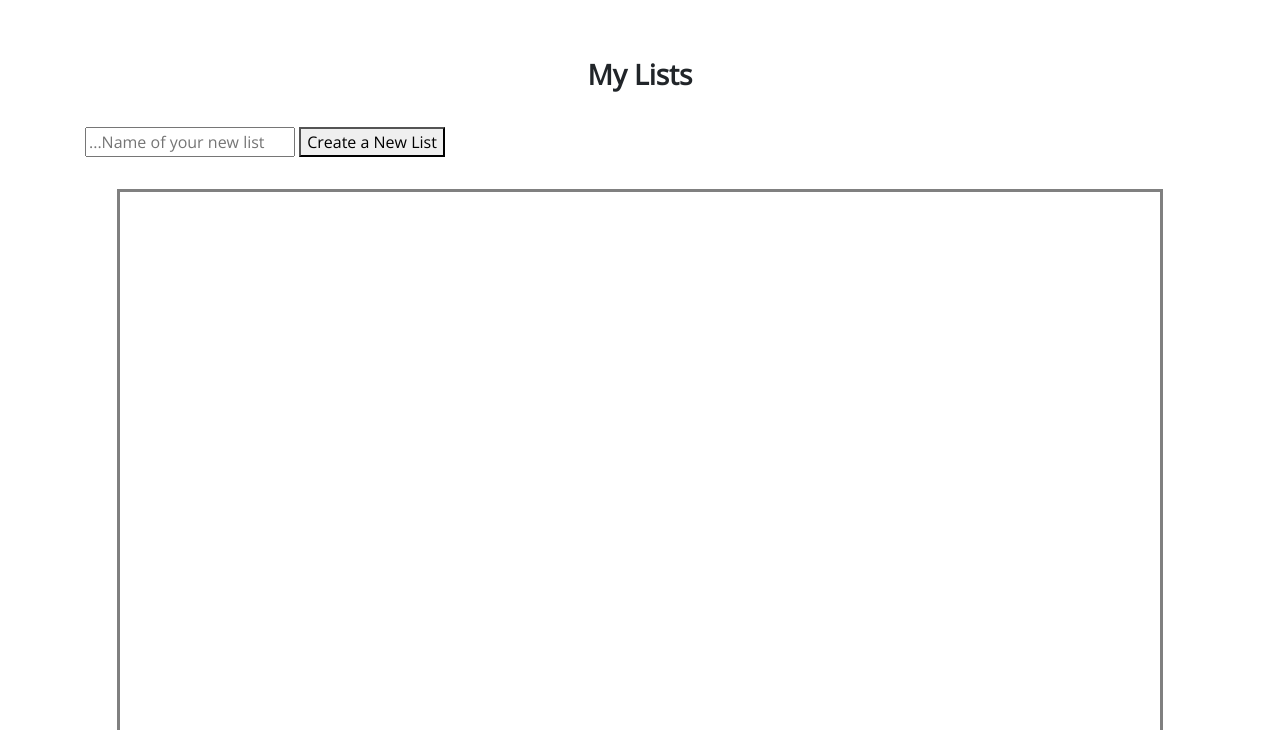
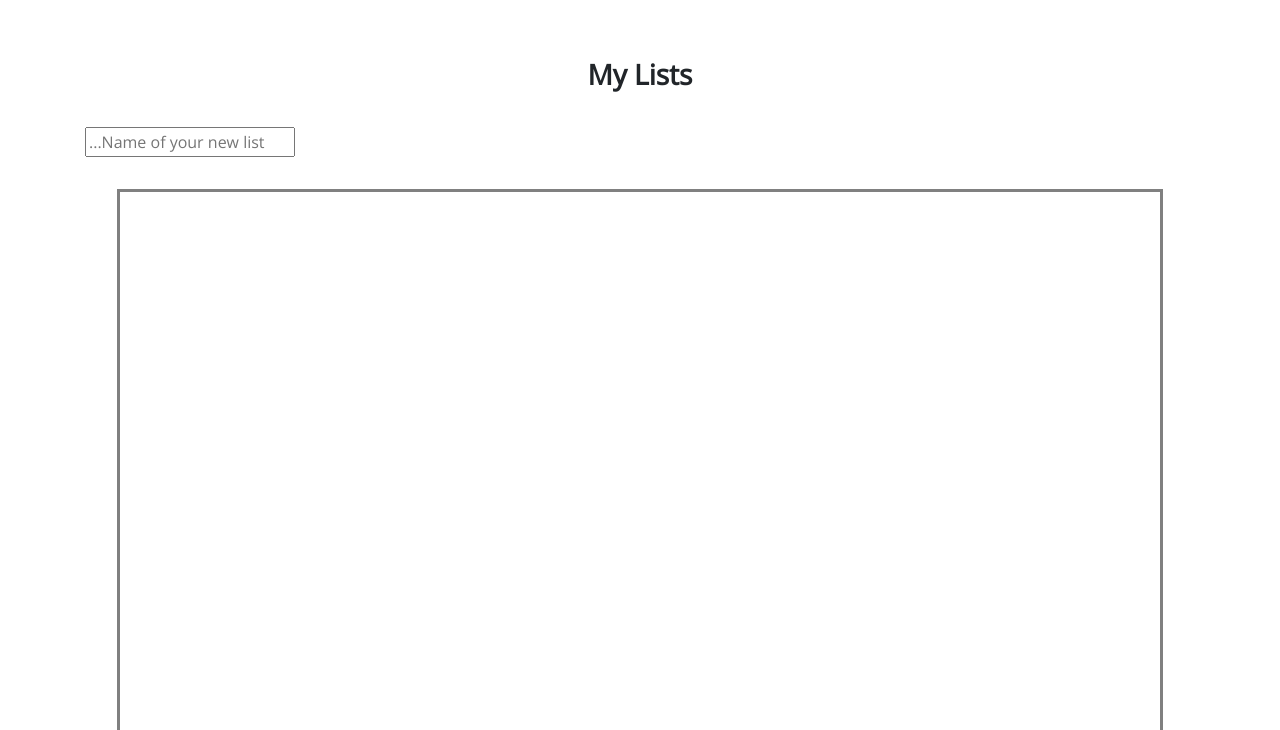
Before and after one commit to TheOleDoc/FreeTime-ToDo-App, a website: page index.html in a window 1280 px wide. Shown: the part 70-800 px from the top of the page. Drawn offline with nearby package versions, Linux system fonts and the light colour scheme.

Commit message:
removed-index-addList-button

```diff
--- a/index.html
+++ b/index.html
@@ -70,9 +70,9 @@
             <h3 class="text-center" id="index-main-myListTitle">My Lists</h3>
             <div class="createList">
                 <input class="inputbox" id="addlistbox" type="text" onkeyup="putBokoblin(this.value, event)" placeholder="...Name of your new list" />
-                <button onclick="addlistClick()">
-                    Create a New List
-                </button>
+                <!--<button onclick="addlistClick()">-->
+                    <!--Create a New List-->
+                <!--</button>-->
             </div>
             <div id="allLists">
                 <div class="bokoblinbox">
```
